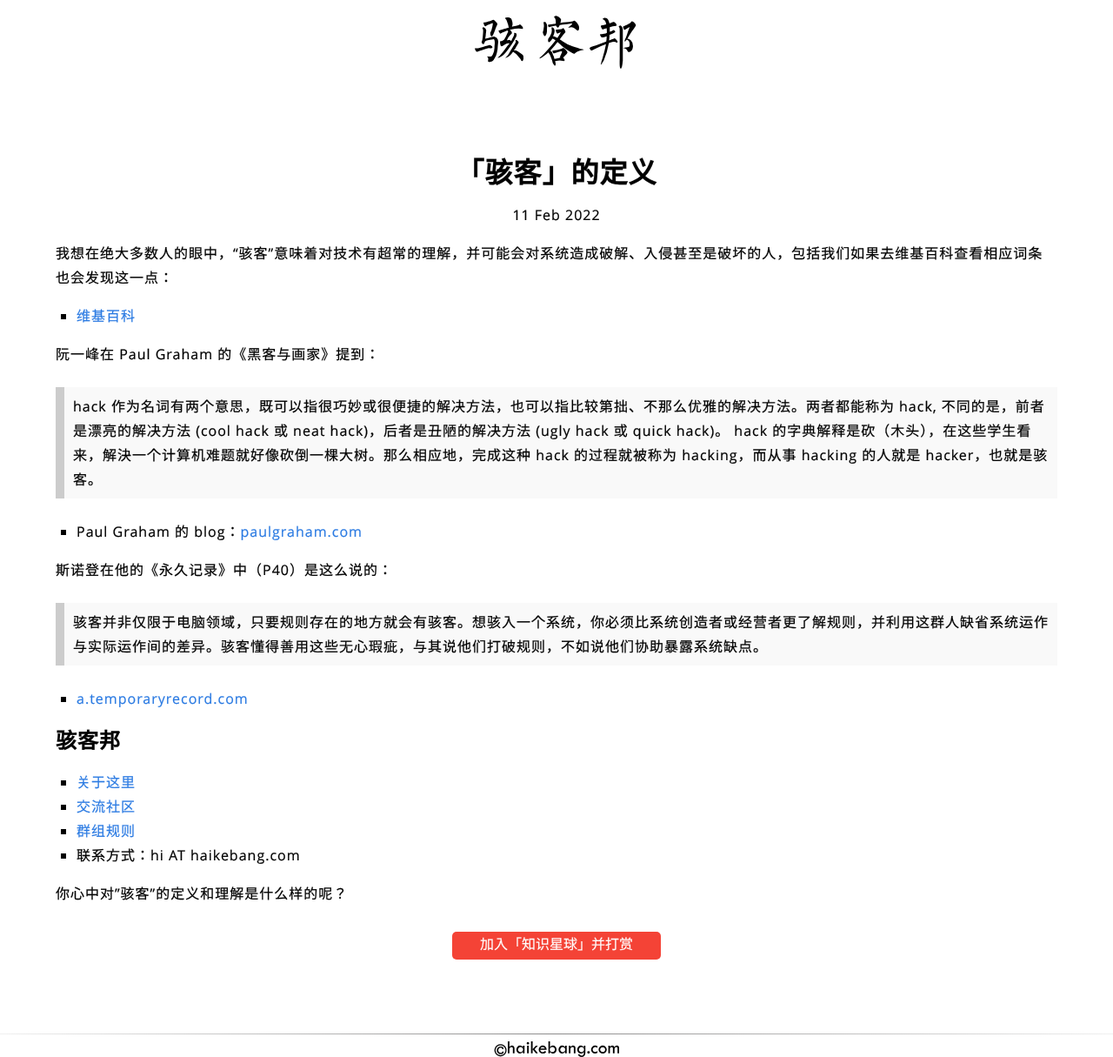
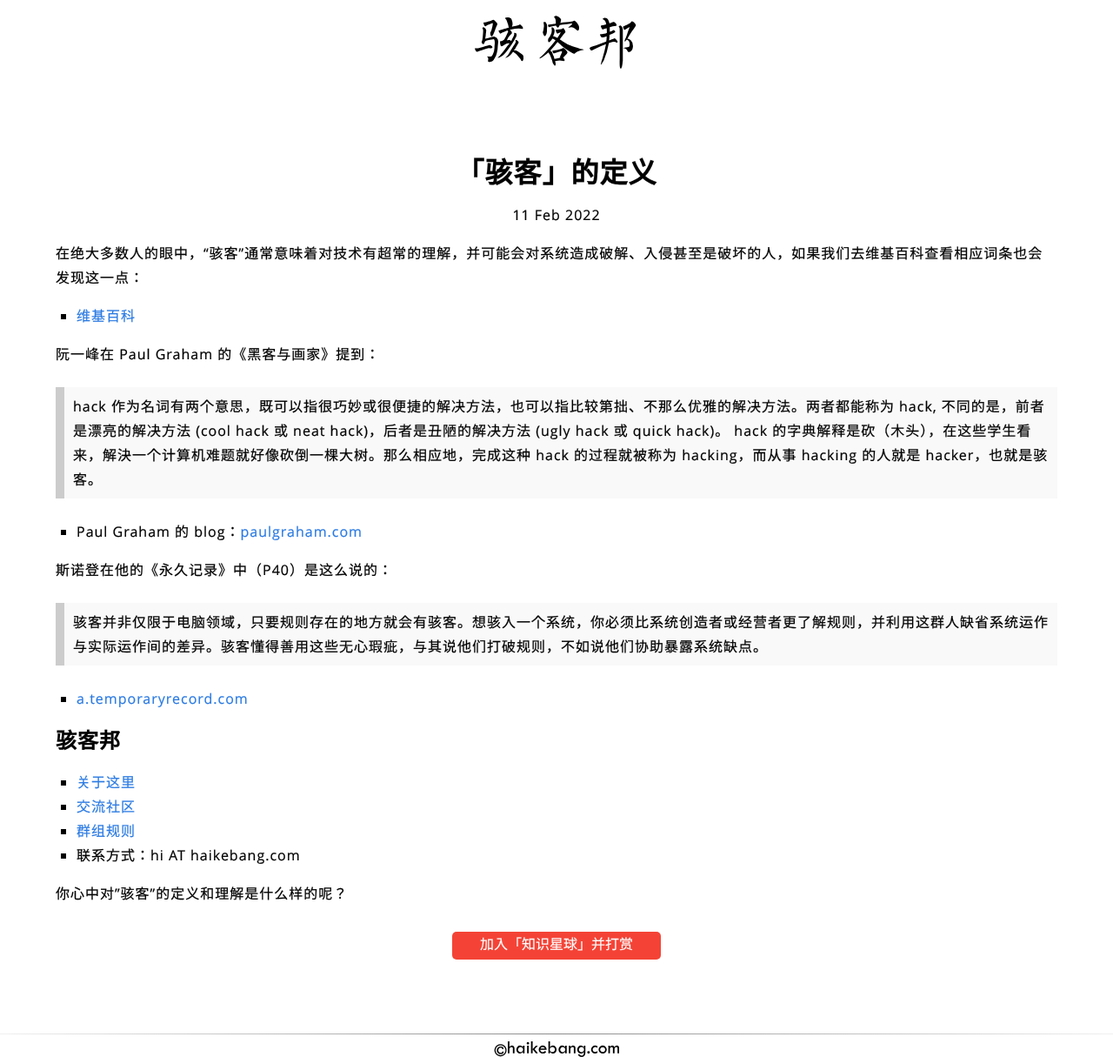
Before and after one commit to haikebangOrg/haikebang.com, a Jekyll site: the page built from _posts/2022-02-11-newsletter-5.md, in a window 1280 px wide. Shown: the whole page at 87% size. Built offline with Jekyll 4.4.1, drawn with Linux system fonts in a browser that asks for light colours; some web fonts are replaced.

Commit message:
minor update

```diff
--- a/_posts/2022-02-11-newsletter-5.md
+++ b/_posts/2022-02-11-newsletter-5.md
@@ -15,7 +15,7 @@ length:
 mp3:
 ---
 
-我想在绝大多数人的眼中，“骇客”意味着对技术有超常的理解，并可能会对系统造成破解、入侵甚至是破坏的人，包括我们如果去维基百科查看相应词条也会发现这一点：
+在绝大多数人的眼中，“骇客”通常意味着对技术有超常的理解，并可能会对系统造成破解、入侵甚至是破坏的人，如果我们去维基百科查看相应词条也会发现这一点：
 
 - [维基百科](https://zh.m.wikipedia.org/zh-tw/%E9%BB%91%E5%AE%A2)
 
```
